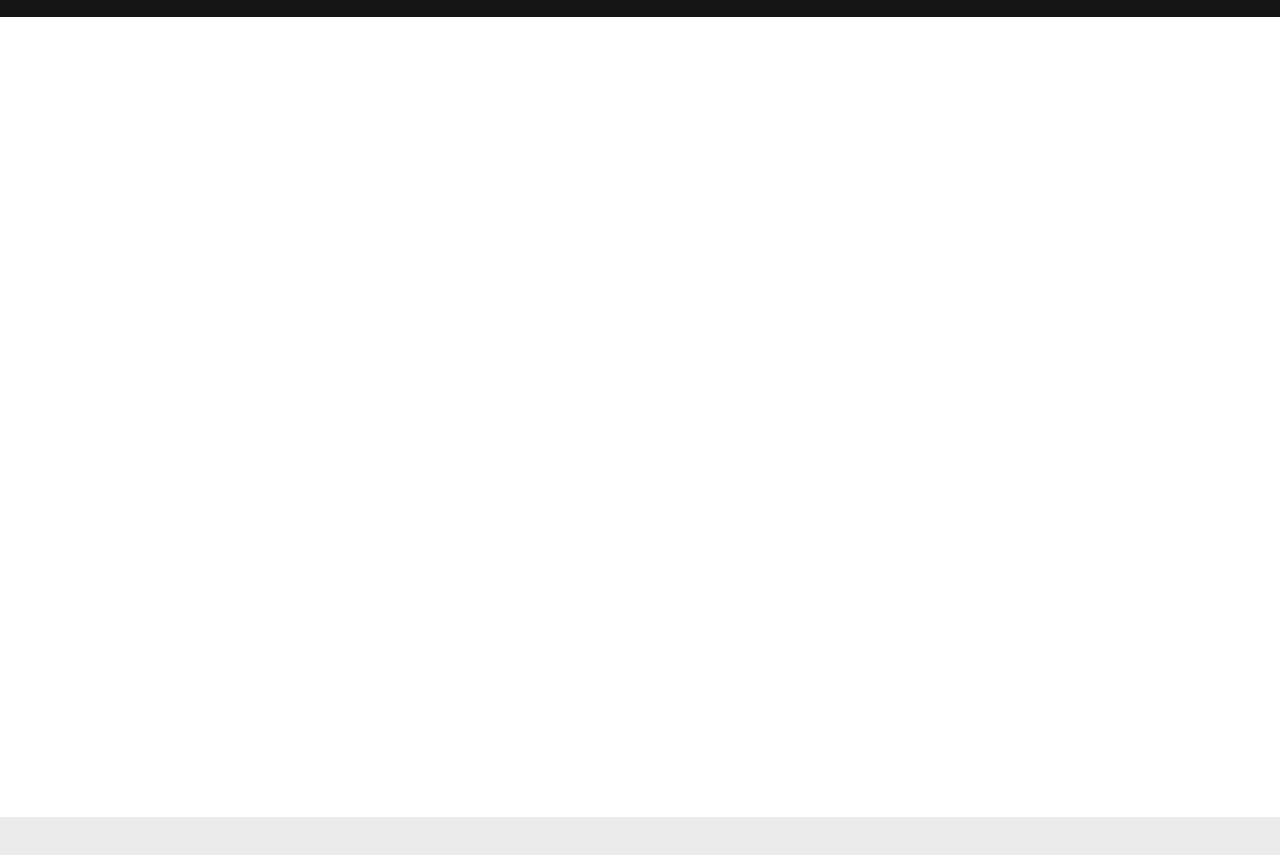
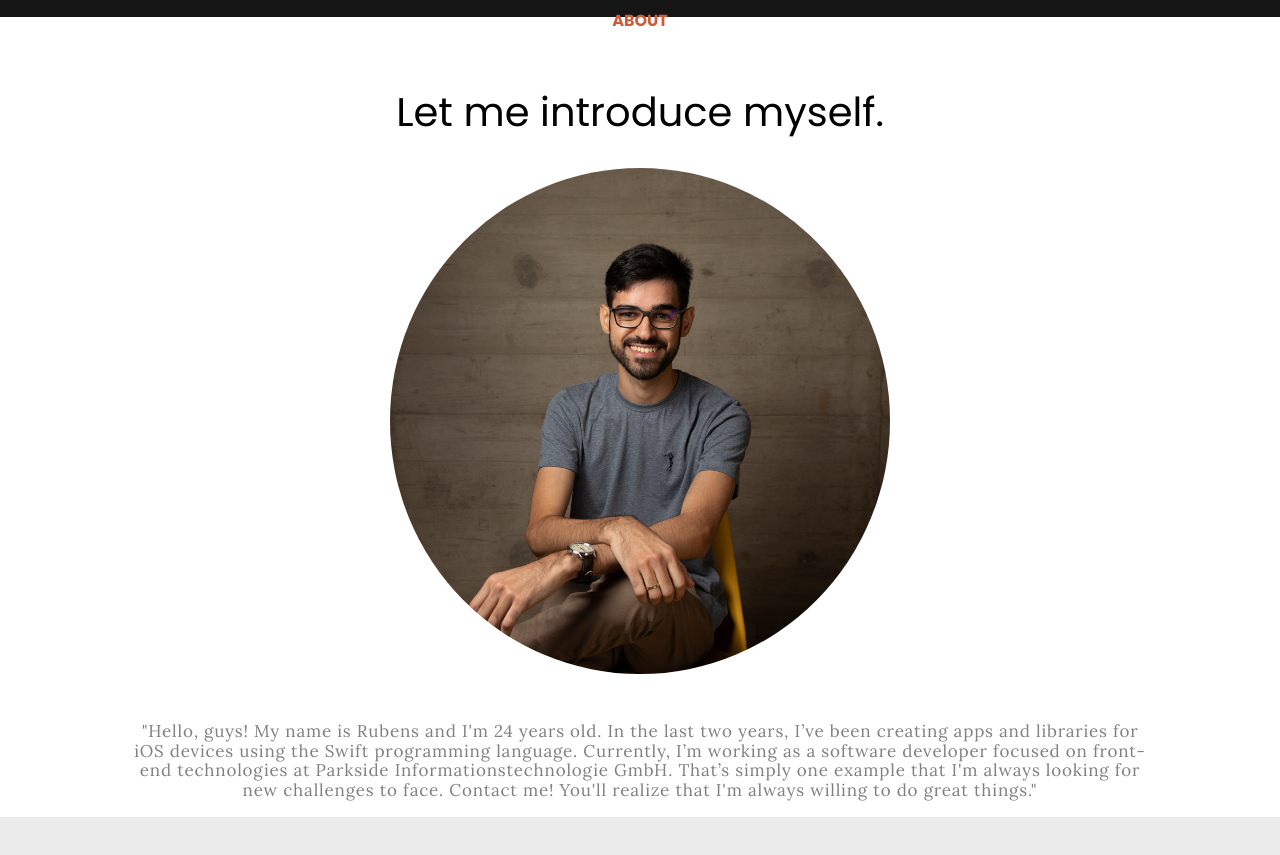
Before and after one commit to rubenspessoa/handmade-website, a plain HTML site: page index.html in a window 1280 px wide. Shown: the part 783-1638 px from the top of the page. Drawn offline with Linux system fonts and the light colour scheme.

Commit message:
Started about section

```diff
--- a/index.html
+++ b/index.html
@@ -7,7 +7,7 @@
         <main>
             <!-- INTRO -->
             <div class="intro intro-flex-container">
-                <div class="row">
+                <div class="intro-row">
                     <div class="intro-flex-item">
                         <h5>Hello, world.</h5>
                         <h1>I'm Rubens Pessoa.</h1>
@@ -38,8 +38,11 @@
 
             <!-- ABOUT -->
 
-            <div class="about">
-
+            <div class="about about-flex-container">
+                <h4>About</h4>
+                <h2>Let me introduce myself.</h2>
+                <img class="about-image img-circle" src="images/parkside_portraits-71-2.jpg">
+                <h5>"Hello, guys! My name is Rubens and I'm 24 years old. In the last two years, I’ve been creating apps and libraries for iOS devices using the Swift programming language. Currently, I’m working as a software developer focused on front-end technologies at Parkside Informationstechnologie GmbH. That’s simply one example that I'm always looking for new challenges to face. Contact me! You'll realize that I'm always willing to do great things."</h5>
             </div>
 
             <!-- EXPERIENCE -->
--- a/styles/style.scss
+++ b/styles/style.scss
@@ -1,12 +1,14 @@
+@import "_constants.scss";
+
 @import url("normalize.css");
-@import url("constants.scss");
 @import url("micons/micons.css");
-@import url('https://fonts.googleapis.com/css?family=Lora:400,400i,700,700i|Poppins:300,400,600,700');
+@import url('https://fonts.googleapis.com/css?family=Lora:200,400,400i,700,700i|Poppins:300,400,600,700');
 @import url("font-awesome/css/font-awesome.min.css");
 
 html, body {
   height: 100vh;
   background-color: $white;
+  font-family: "poppins", sans-serif;
 }
 
 main {
@@ -42,8 +44,6 @@ main {
 }
 
 .intro-flex-container {
-  // position: absolute;
-  // height: 100%;
   width: 100%;
   display: flex;
   flex-direction: column;
@@ -53,9 +53,8 @@ main {
   margin: 0;
 }
 
-.row {
+.intro-row {
   width: 90%;
-  // border: 1px solid $white;
 }
 
 .intro-flex-item {
@@ -68,7 +67,6 @@ main {
   }
 
   h1 {
-    font-family: "poppins", sans-serif;
     font-weight: 600;
     font-size: 4.5rem;
     line-height: 0.3;
@@ -77,8 +75,7 @@ main {
   }
 
   h5 {
-    font-family: "poppins", sans-serif;
-    font-weight: light;
+    font-weight: bold;
     font-size: 1.25rem;
     letter-spacing: .2rem;
     color: $yellow;
@@ -129,3 +126,43 @@ main {
     }
   }
 }
+
+.about-flex-container {
+  display: flex;
+  // width: 60%;
+  flex-direction: column;
+  align-items: center;
+  justify-content: center;
+
+  h5 {
+    font-family: "lora", serif;
+    font-size: 17px;
+    font-weight: 200;
+    letter-spacing: .05rem;
+    text-align: center;
+    text-rendering: optimizeLegibility;
+    color: grey;
+    padding: 20px;
+    width: 80%;
+  }
+  h4 {
+    text-transform: uppercase;
+    color: $orange;
+    line-height: 28px;
+    padding: 0;
+  }
+
+  h2 {
+    font-size: 40px;
+    font-weight: normal;
+  }
+
+  .about-image {
+    width: 500px;
+    height: auto;
+  }
+}
+
+.img-circle {
+  border-radius: 50%;
+}
```
Also changed, not shown: images/parkside_portraits-71-2.jpg (added), styles/_constants.scss (renamed from styles/constants.scss), styles/constants.css (deleted), styles/style.css, 6 other files.
